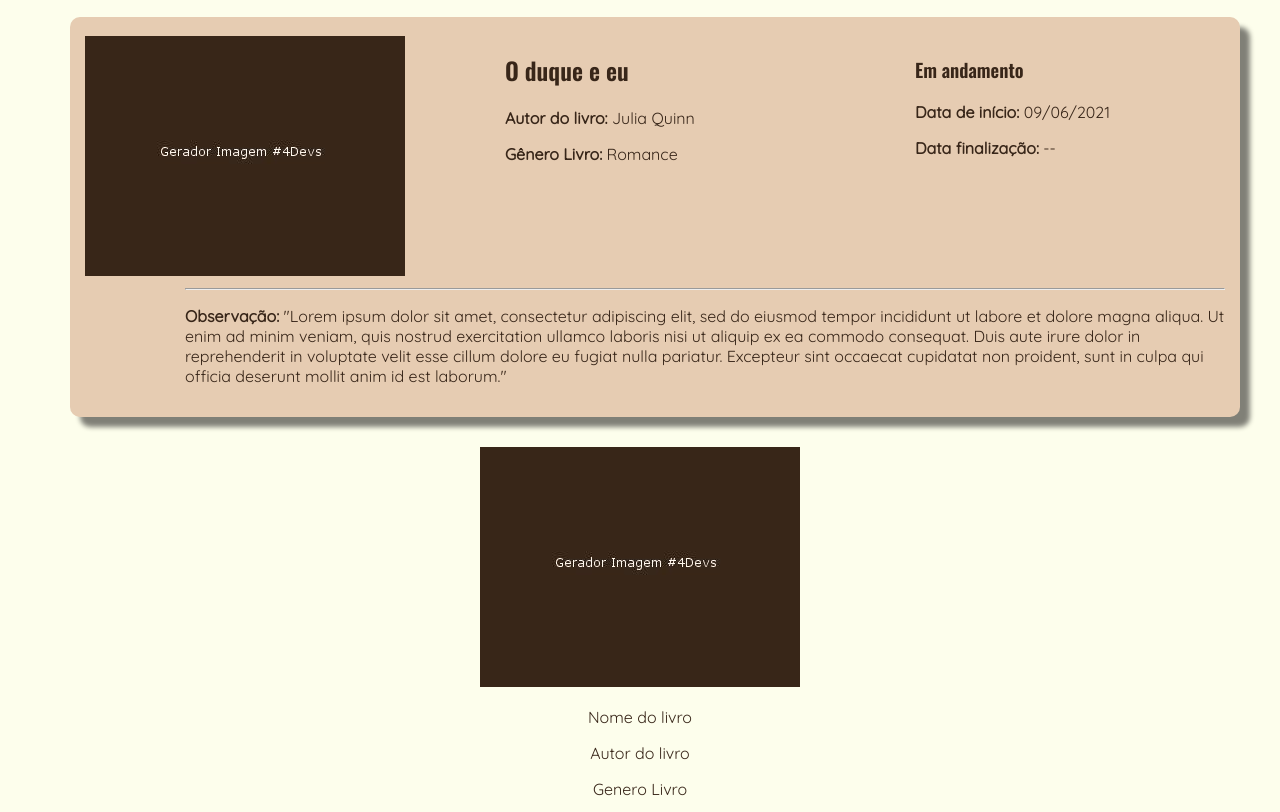
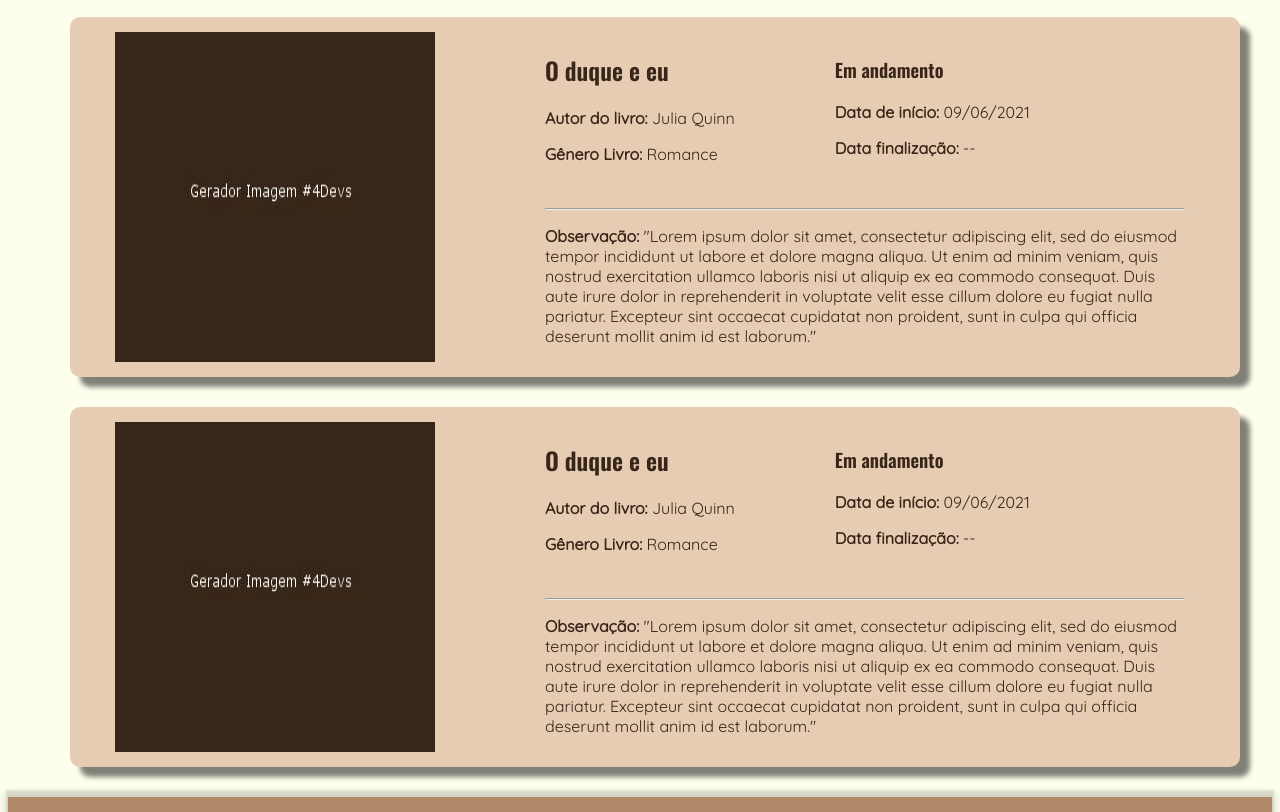
Before and after one commit to ghisiluizgustavo/mybooks, a plain HTML site: page pages/livros/livros.html in a window 1280 px wide. Shown: the part 83-895 px from the top of the page. Drawn offline with nearby package versions, Linux system fonts and the light colour scheme; files that its build step writes are made by us from their sources.

Commit message:
lista de livros com flex

```diff
--- a/pages/livros/livros.html
+++ b/pages/livros/livros.html
@@ -45,18 +45,20 @@
           src="../../assets/img/4devs_gerador_imagem.png"
           alt="Capa do livro"/>
 
-          <div class="infos">
+          <div class=" informacoes grid-8">
+            <div>
               <h1> O duque e eu </h1>
               <p><b>Autor do livro:</b> Julia Quinn</p>
               <p><b>Gênero Livro:</b> Romance</p>
             </div>
-          <div class="infos">
+
+            <div>
               <h3> Em andamento </h3>
               <p><b>Data de início:</b> 09/06/2021</p>
               <p><b>Data finalização:</b> --</p>
             </div>
 
-          <div class="infos">
+            <div>
               <hr/>
               <p><b>Observação:</b> "Lorem ipsum dolor sit amet, consectetur adipiscing elit,
                 sed do eiusmod tempor incididunt ut labore et dolore magna aliqua. Ut enim ad minim veniam,
@@ -67,32 +69,37 @@
               </p>
             </div>
           </div>
+      </div>
 
-      <div>
+      <div class="item grid-12">
         <img
         src="../../assets/img/4devs_gerador_imagem.png"
-          alt="Capa do livro">
-        <p>Nome do livro</p>
-        <p>Autor do livro</p>
-        <p>Genero Livro</p>
+        alt="Capa do livro"/>
+
+        <div class=" informacoes grid-8">
+          <div>
+            <h1> O duque e eu </h1>
+            <p><b>Autor do livro:</b> Julia Quinn</p>
+            <p><b>Gênero Livro:</b> Romance</p>
           </div>
 
           <div>
-        <img
-          src="../../assets/img/4devs_gerador_imagem.png"
-          alt="Capa do livro">
-        <p>Nome do livro</p>
-        <p>Autor do livro</p>
-        <p>Genero Livro</p>
+            <h3> Em andamento </h3>
+            <p><b>Data de início:</b> 09/06/2021</p>
+            <p><b>Data finalização:</b> --</p>
           </div>
 
           <div>
-        <img
-          src="../../assets/img/4devs_gerador_imagem.png"
-          alt="Capa do livro">
-        <p>Nome do livro</p>
-        <p>Autor do livro</p>
-        <p>Genero Livro</p>
+            <hr/>
+            <p><b>Observação:</b> "Lorem ipsum dolor sit amet, consectetur adipiscing elit,
+              sed do eiusmod tempor incididunt ut labore et dolore magna aliqua. Ut enim ad minim veniam,
+              quis nostrud exercitation ullamco laboris nisi ut aliquip ex ea commodo consequat. Duis aute
+              irure dolor in reprehenderit in voluptate velit esse cillum dolore eu fugiat nulla pariatur.
+              Excepteur sint occaecat cupidatat non proident, sunt in culpa qui officia deserunt mollit anim
+              id est laborum."
+            </p>
+          </div>
+        </div>
     </div>
 
     </section>
--- a/pages/livros/style.css
+++ b/pages/livros/style.css
@@ -1,9 +1,7 @@
 #lista .item {
     display: flex;
     flex-direction: row;
-    flex-wrap: wrap;
     justify-content: center;
-    align-items: center;
     background-color: #E6CCB2;
     padding: 15px;
     border-radius: 10px;
@@ -11,15 +9,19 @@
 	box-shadow: 10px 10px 5px rgba(0, 0, 0, 0.493);
 }
 
-#lista div .infos {
-    display: block;
+.informacoes {
+    display: flex!important;
+    flex-direction: row;
+    flex-wrap: wrap;
+    align-items: center;
+}
+
+.informacoes div {
     margin-left: 100px;
     text-align: left;
-    margin-bottom: 100px;
-    flex-basis: 250px;
-    flex-grow: 2;
+    margin-bottom: 20px;
 }
 
-#lista div .infos:last-child {
+.informacoes div:last-child {
     margin-bottom: 0;
 }
```
Lines whose indentation alone changed are shown as unchanged.
